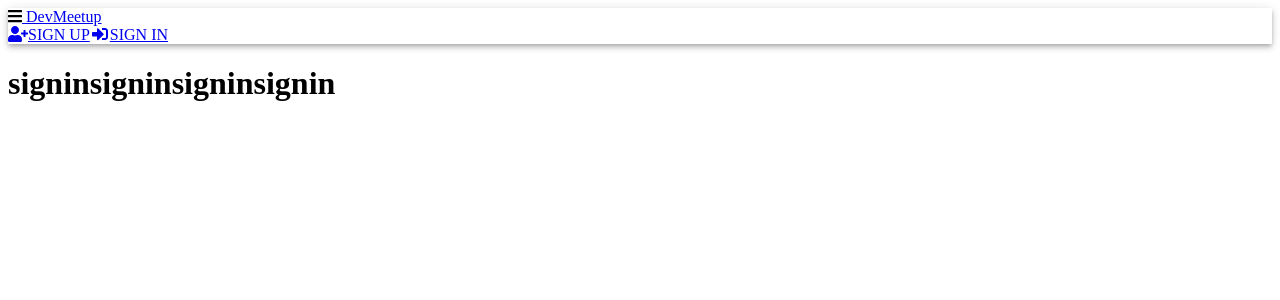
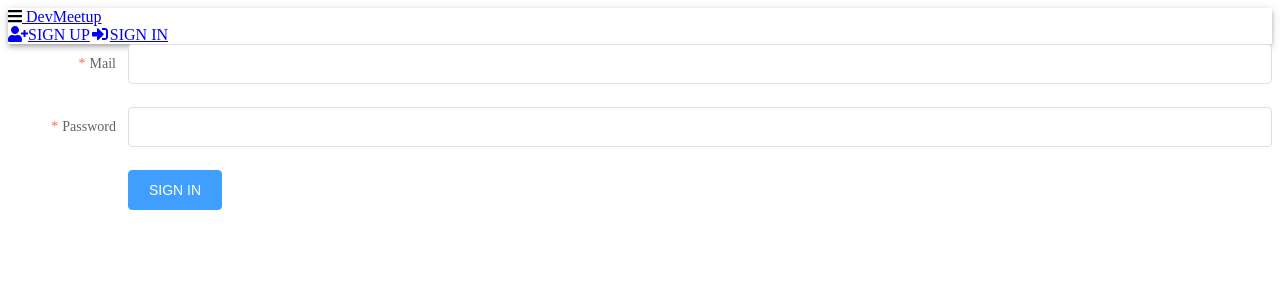
Before and after one commit to strange15/meetup-vue3-fb, a Vue app: page /#/signin in a window 1280 px wide. Shown: the top 300 px of the page. Built offline with nearby package versions, Linux system fonts and the light colour scheme; no server answers.

Commit message:
finish signin; add pathNotFound

```diff
--- a/src/router/index.js
+++ b/src/router/index.js
@@ -1,6 +1,7 @@
 import { createRouter, createWebHashHistory } from "vue-router";
 import Home from "../views/Home.vue";
 import AuthGuard from "./auth-guard";
+import PathNotFound from "../views/notFound.vue";
 
 const routes = [
   {
@@ -39,6 +40,7 @@ const routes = [
     component: () =>
       import(/* webpackChunkName: "signin" */ "../views/signin.vue"),
   },
+  { path: "/:pathMatch(.*)*", component: PathNotFound },
 ];
 
 const router = createRouter({
--- a/src/store/index.js
+++ b/src/store/index.js
@@ -6,7 +6,7 @@ import {
   signOut,
   signInWithEmailAndPassword,
 } from "firebase/auth";
-import { ElMessage } from 'element-plus'
+import { ElMessage } from "element-plus";
 import router from "../router";
 
 export default createStore({
@@ -92,9 +92,13 @@ export default createStore({
     signUserIn({ commit }, payload) {
       commit("setLoading", true);
       const auth = getAuth();
-      signInWithEmailAndPassword(auth, payload.email, payload.password)
+      signInWithEmailAndPassword(
+        auth,
+        payload["value"].email,
+        payload["value"].password
+      )
         .then((user) => {
-          console.log('login!!!!!!');
+          console.log("login!!!!!!");
           commit("setLoading", false);
           const newUser = {
             id: user.uid,
--- /dev/null
+++ b/src/views/notFound.vue
@@ -0,0 +1,5 @@
+<template>
+  <div class="p-8">
+    <h1>Path Not Found!</h1>
+  </div>
+</template>
--- a/src/views/signin.vue
+++ b/src/views/signin.vue
@@ -1,24 +1,86 @@
 <template>
-  <div class="signin p-4">
-    <h1>signinsigninsigninsignin</h1>
+  <div class="signin p-4" v-loading="loading">
+    <el-form
+      ref="signinForm"
+      :model="ruleForm"
+      status-icon
+      :rules="rules"
+      label-width="120px"
+    >
+      <el-form-item label="Mail" prop="email">
+        <el-input v-model.number="ruleForm.email"></el-input>
+      </el-form-item>
+      <el-form-item label="Password" prop="password">
+        <el-input
+          v-model="ruleForm.password"
+          type="password"
+          autocomplete="off"
+        ></el-input>
+      </el-form-item>
+      <el-form-item>
+        <el-button type="primary" @click="submitForm('ruleForm')"
+          >SIGN IN</el-button
+        >
+      </el-form-item>
+    </el-form>
   </div>
 </template>
 <script>
-// import { useStore } from 'vuex'
-// import { useRoute } from 'vue-router'
+import { ref, onMounted, computed } from "vue";
+import { useStore } from "vuex";
+import { useRouter } from "vue-router";
 
 export default {
   setup() {
-    // const route = useRoute()
-    // const store = useStore()
-    // let meetup
-    // meetup = store.state.loadedMeetups.find((item) => {
-    //   return item.id === route.params.id;
-    // });
+    const store = useStore();
+    const router = useRouter();
+    const signinForm = ref();
+    const loading = computed(() => {
+      return store.getters.loading;
+    });
+    onMounted(() => {
+      if (store.getters.user) {
+        router.push({ name: "Home" });
+      }
+    });
+    let ruleForm = ref({
+      email: "",
+      password: "",
+    });
+    let rules = ref({
+      email: [
+        {
+          required: true,
+          message: "請輸入 Email",
+          trigger: "blur",
+        },
+      ],
+      password: [
+        {
+          required: true,
+          message: "請輸入密碼",
+          trigger: "blur",
+        },
+      ],
+    });
 
-    // return {
-    //   meetup
-    // }
+    const submitForm = () => {
+      signinForm["value"].validate((valid) => {
+        if (valid) {
+          store.dispatch("signUserIn", ruleForm);
+        } else {
+          return false;
+        }
+      });
+    };
+
+    return {
+      signinForm,
+      submitForm,
+      ruleForm,
+      rules,
+      loading,
+    };
   },
 };
 </script>
--- a/src/views/signup.vue
+++ b/src/views/signup.vue
@@ -33,7 +33,7 @@
   </div>
 </template>
 <script>
-import { ref, onMounted } from "vue";
+import { ref, onMounted, computed } from "vue";
 import { useStore } from "vuex";
 import { useRouter } from "vue-router";
 
@@ -42,7 +42,9 @@ export default {
     const store = useStore();
     const router = useRouter();
     const signupForm = ref();
-    let loading = store.getters.loading;
+    const loading = computed(() => {
+      return store.getters.loading;
+    });
     onMounted(() => {
       if (store.getters.user) {
         router.push({ name: "Home" });
```
